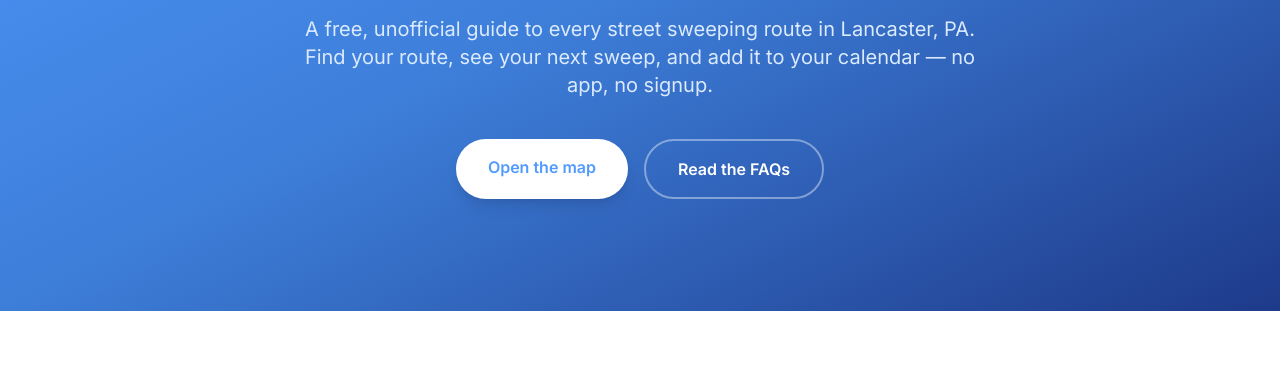
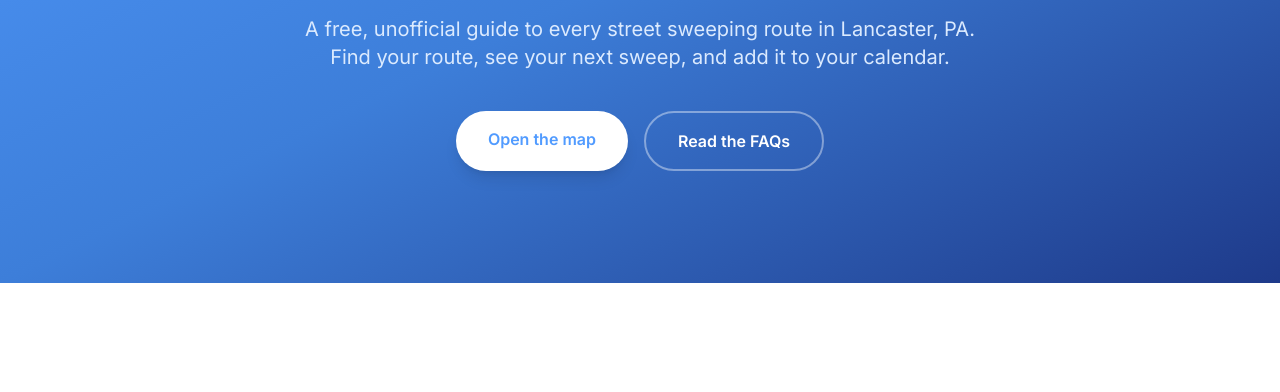
Before and after one commit to wondercity99/beat-the-sweep-website, a website: page index.html in a window 1280 px wide. Shown: the part 347-739 px from the top of the page. Drawn offline with nearby package versions, Linux system fonts and the light colour scheme; files that its build step writes are made by us from their sources.

Commit message:
Trim trailing clause from home page hero subtitle
Co-Authored-By: Claude Opus 4.7 (1M context) <noreply@anthropic.com>

```diff
--- a/index.html
+++ b/index.html
@@ -78,7 +78,7 @@
         <span class="text-yellow-300">Lancaster street sweep</span>
       </h1>
       <p class="text-lg md:text-xl text-blue-100 mb-10 max-w-2xl mx-auto">
-        A free, unofficial guide to every street sweeping route in Lancaster, PA. Find your route, see your next sweep, and add it to your calendar &mdash; no app, no signup.
+        A free, unofficial guide to every street sweeping route in Lancaster, PA. Find your route, see your next sweep, and add it to your calendar.
       </p>
       <div class="flex flex-col sm:flex-row gap-4 justify-center">
         <a href="/lancaster" class="bg-white text-sweep-blue font-semibold py-4 px-8 rounded-full shadow-lg hover:shadow-xl transition-all duration-300 transform hover:-translate-y-0.5">
```
